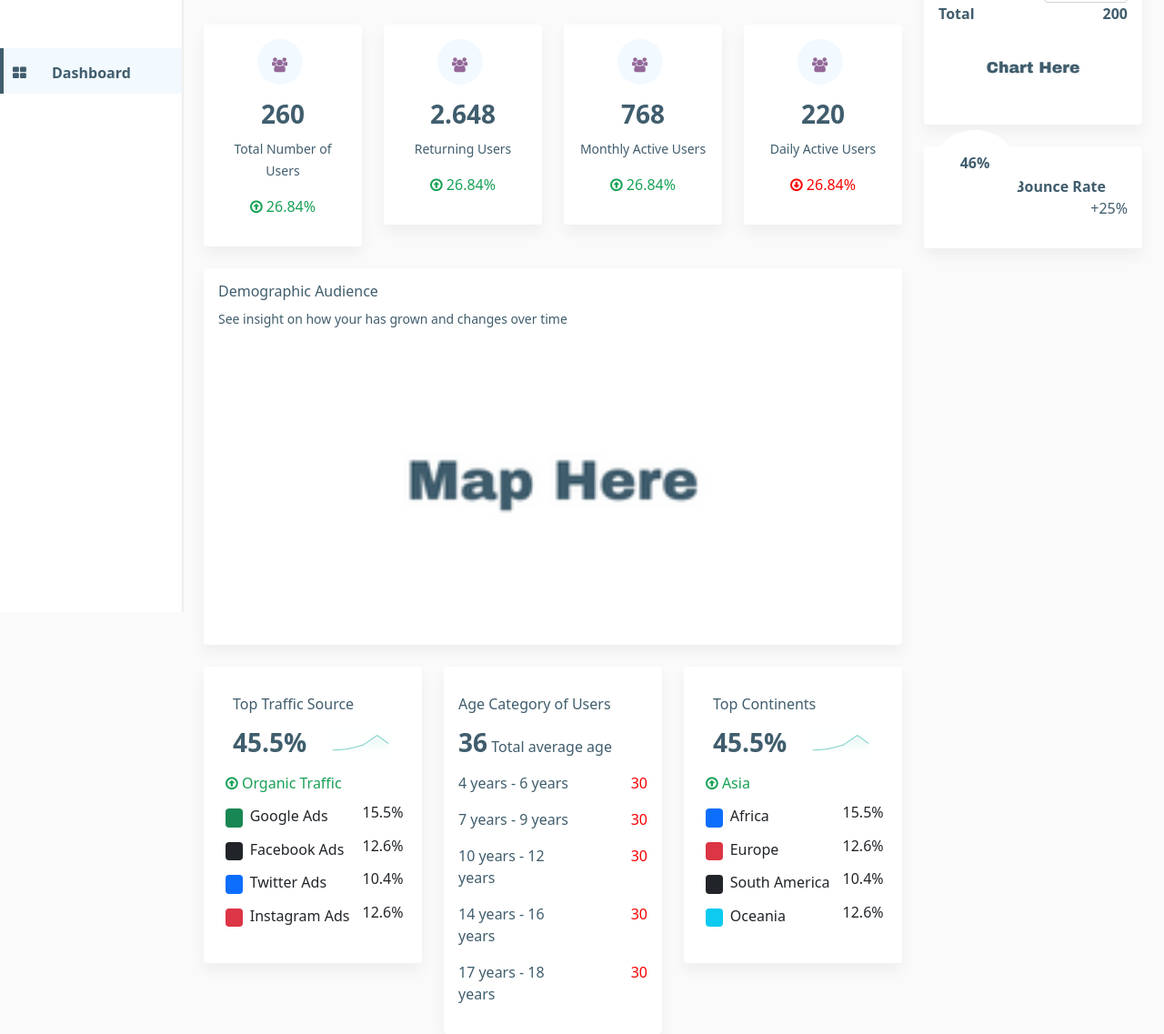
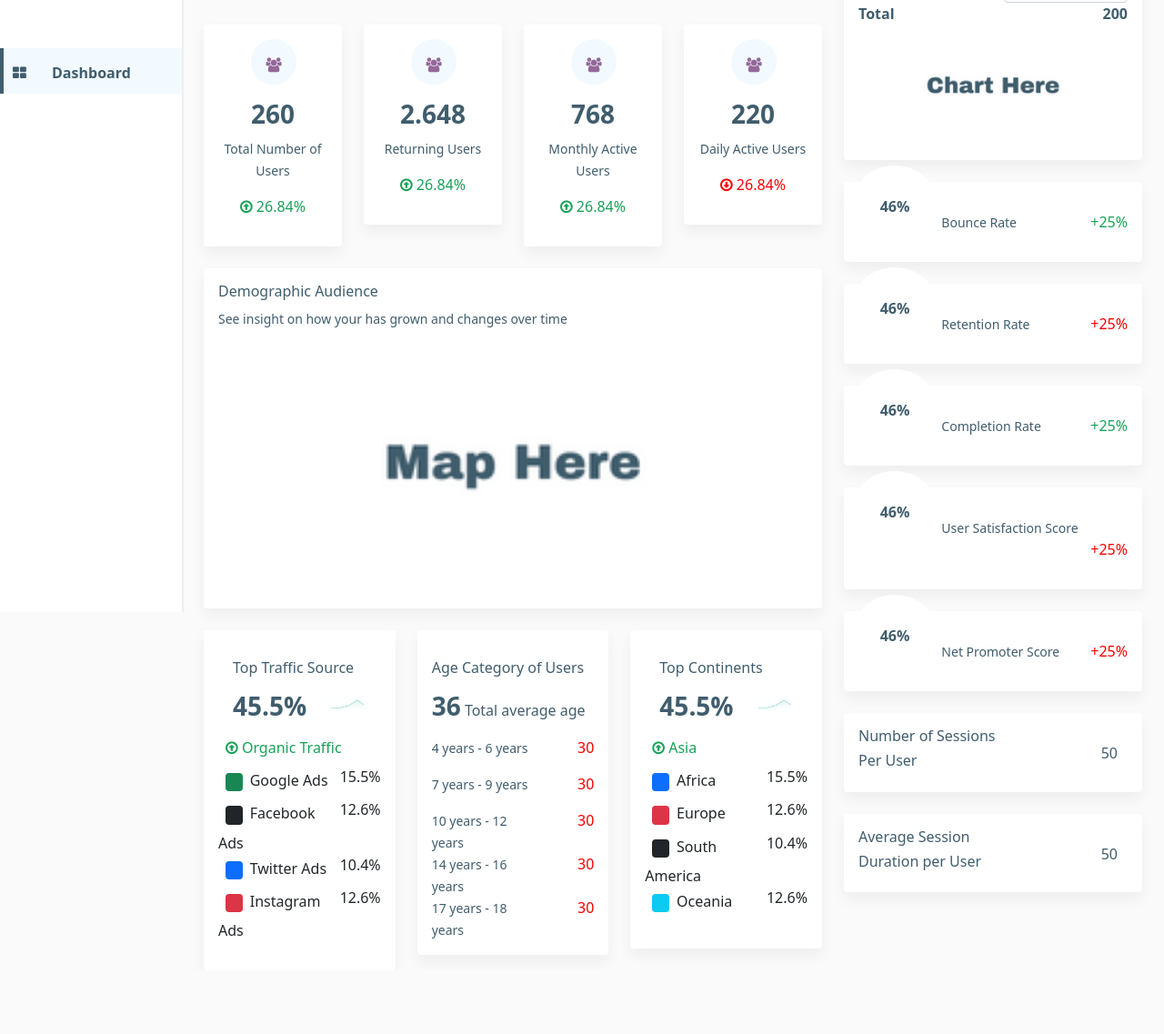
Before and after one commit to e-limu-Games/product-analytics, a plain HTML site: page index.html in a window 1280 px wide. Shown: the part 127-1264 px from the top of the page at 91% size. After the commit the page ends 1194 px from the top, so only its background shows below. Drawn offline with nearby package versions, Linux system fonts and the light colour scheme.

Commit message:
Add Session Layout

```diff
--- a/css/custom-style.css
+++ b/css/custom-style.css
@@ -70,6 +70,11 @@ body{
 .table.traffic-stats tr td{
 	margin: 0 !important;
 	padding: 0 !important;
+	vertical-align: center !important;
+}
+
+.rate{
+	padding-left: 50px !important;
 }
 
 .card{
--- a/index.html
+++ b/index.html
@@ -48,7 +48,7 @@
 
         <div class="container-fluid">
           <div class="row">
-            <div class="col-9">
+            <div class="col-8">
               <div>
                 <nav class="navbar navbar-light">
                   <div class="container-fluid">
@@ -214,7 +214,7 @@
 
                         <div class="row">
                           <div class="col-8">
-                            <p>4 years - 6 years</p>
+                            <small>4 years - 6 years</small>
                           </div>
                           <div class="col text-end">
                             <p class="text-danger">30</p>
@@ -222,7 +222,7 @@
                         </div>
                         <div class="row">
                           <div class="col-8">
-                            <p>7 years - 9 years</p>
+                            <small>7 years - 9 years</small>
                           </div>
                           <div class="col text-end">
                             <p class="text-danger">30</p>
@@ -230,7 +230,7 @@
                         </div>
                         <div class="row">
                           <div class="col-8">
-                            <p>10 years - 12 years</p>
+                            <small>10 years - 12 years</small>
                           </div>
                           <div class="col text-end">
                             <p class="text-danger">30</p>
@@ -238,7 +238,7 @@
                         </div>
                         <div class="row">
                           <div class="col-8">
-                            <p>14 years - 16 years</p>
+                            <small>14 years - 16 years</small>
                           </div>
                           <div class="col text-end">
                             <p class="text-danger">30</p>
@@ -246,7 +246,7 @@
                         </div>
                         <div class="row">
                           <div class="col-8">
-                            <p>17 years - 18 years</p>
+                            <small>17 years - 18 years</small>
                           </div>
                           <div class="col text-end">
                             <p class="text-danger">30</p>
@@ -302,7 +302,7 @@
               </div>
             </div>
 
-            <div class="col-3">
+            <div class="col-4">
               <div class="card">
                 <div class="card-body">
                     <div class="row">
@@ -336,12 +336,128 @@
                       <div class="col">
                         <span class="circular">46%</span>
                       </div>
-                      <div class="col-9 text-end">
-                        <strong class="me-4">
+                      <div class="col-10 rate">
+                        <small class="me-4">
                           Bounce Rate
-                        </strong>
-                        <span class="ms-4">
+                        </small>
+                        <span class="text-success float-end">
                           +25%
+                        </span>
+                      </div>
+                    </div>
+                  </p>
+                </div>
+              </div>
+
+              <div class="card mt-4">
+                <div class="card-body">
+                  <p class="card-text">
+                    <div class="row">
+                      <div class="col">
+                        <span class="circular">46%</span>
+                      </div>
+                      <div class="col-10 rate">
+                        <small class="me-4">
+                          Retention Rate
+                        </small>
+                        <span class="text-danger float-end">
+                          +25%
+                        </span>
+                      </div>
+                    </div>
+                  </p>
+                </div>
+              </div>
+
+              <div class="card mt-4">
+                <div class="card-body">
+                  <p class="card-text">
+                    <div class="row">
+                      <div class="col">
+                        <span class="circular">46%</span>
+                      </div>
+                      <div class="col-10 rate">
+                        <small class="me-4">
+                          Completion Rate
+                        </small>
+                        <span class="text-success float-end">
+                          +25%
+                        </span>
+                      </div>
+                    </div>
+                  </p>
+                </div>
+              </div>
+
+              <div class="card mt-4">
+                <div class="card-body">
+                  <p class="card-text">
+                    <div class="row">
+                      <div class="col">
+                        <span class="circular">46%</span>
+                      </div>
+                      <div class="col-10 rate">
+                        <small class="me-4">
+                          User Satisfaction Score
+                        </small>
+                        <span class="text-danger float-end">
+                          +25%
+                        </span>
+                      </div>
+                    </div>
+                  </p>
+                </div>
+              </div>
+
+              <div class="card mt-4">
+                <div class="card-body">
+                  <p class="card-text">
+                    <div class="row">
+                      <div class="col">
+                        <span class="circular">46%</span>
+                      </div>
+                      <div class="col-10 rate">
+                        <small class="me-4">
+                          Net Promoter Score
+                        </small>
+                        <span class="text-danger float-end">
+                          +25%
+                        </span>
+                      </div>
+                    </div>
+                  </p>
+                </div>
+              </div>
+
+              <div class="card mt-4">
+                <div class="card-body py-0">
+                  <p class="card-text">
+                    <div class="row">
+                      <div class="col-10">
+                        <h6>Number of Sessions</h6>
+                        <h6>Per User</h6>
+                      </div>
+                      <div class="col align-middle pt-3">
+                        <span class="h6 pt-4 text-end">
+                          50
+                        </span>
+                      </div>
+                    </div>
+                  </p>
+                </div>
+              </div>
+
+              <div class="card mt-4">
+                <div class="card-body py-0">
+                  <p class="card-text">
+                    <div class="row">
+                      <div class="col-10">
+                        <h6>Average Session</h6>
+                        <h6>Duration per User</h6>
+                      </div>
+                      <div class="col align-middle pt-3">
+                        <span class="h6 pt-4 text-end">
+                          50
                         </span>
                       </div>
                     </div>
```
